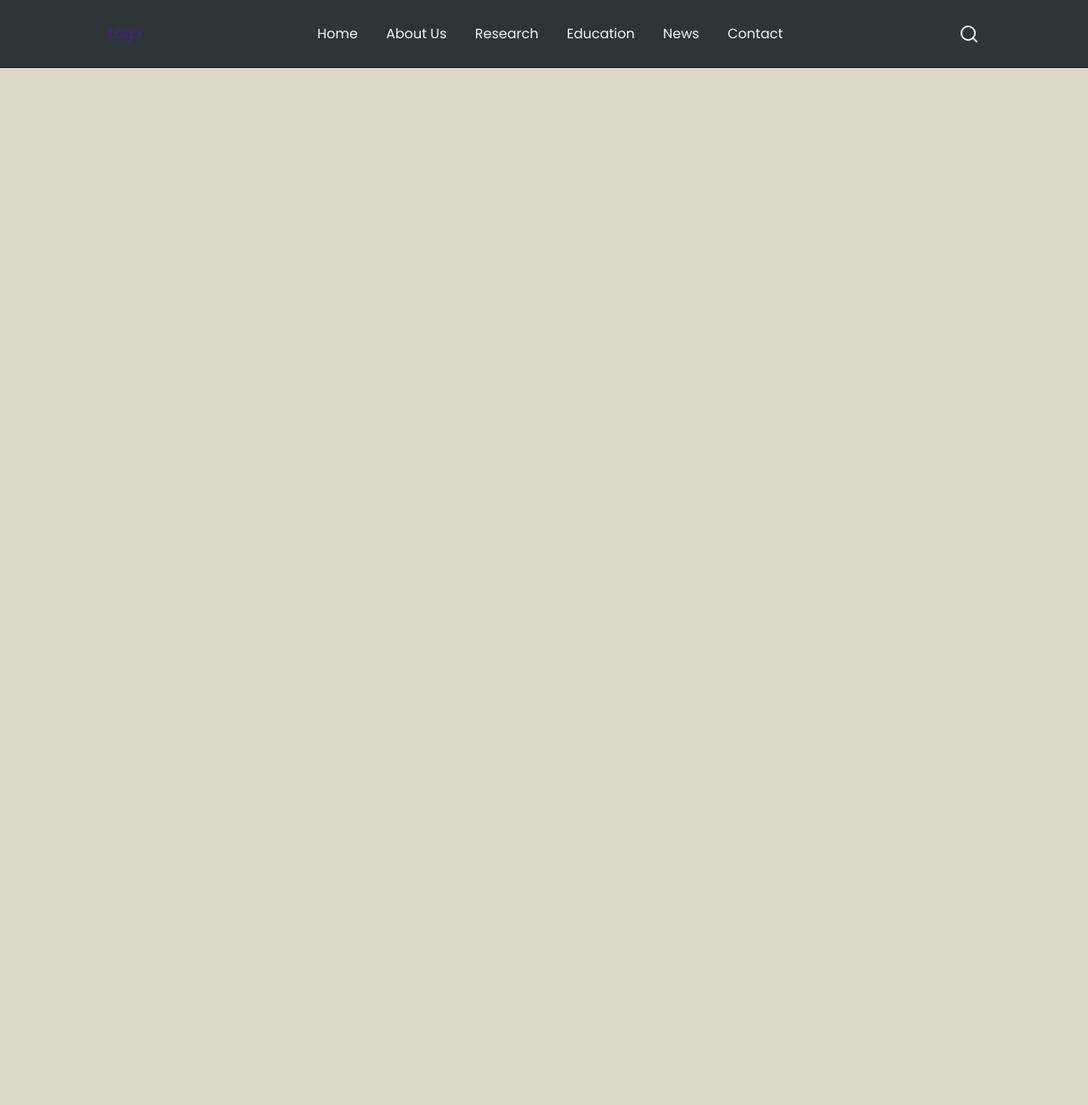
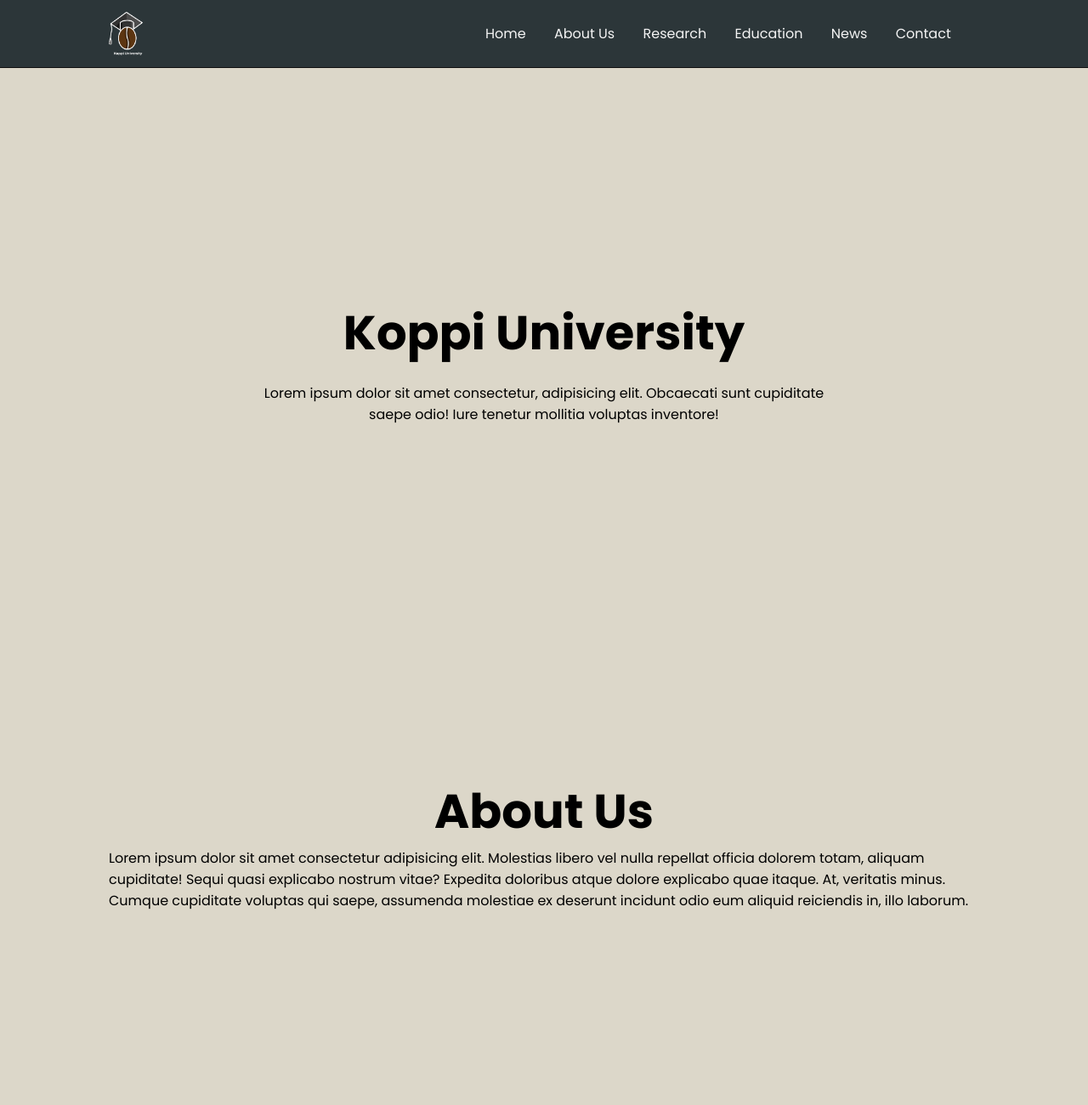
Before and after one commit to febriandfa/KoppiUniversity, a plain HTML site: page index.html in a window 1280 px wide. Shown: the top 1300 px of the page at 85% size. Before the commit the page ends 800 px from the top, so only its background shows below. Drawn offline with nearby package versions, Linux system fonts and the light colour scheme; a web font is replaced by a local one.

Commit message:
Add files via upload

```diff
--- a/index.html
+++ b/index.html
@@ -18,7 +18,7 @@
   <body>
     <nav>
       <div class="container">
-        <a href="">Logo</a>
+        <a href="#"><img src="./asset/KoppiLogo.png" alt="" /></a>
         <ul class="nav-item">
           <li><a href="">Home</a></li>
           <li><a href="">About Us</a></li>
@@ -27,11 +27,47 @@
           <li><a href="">News</a></li>
           <li><a href="">Contact</a></li>
         </ul>
-        <div class="nav-button">
-          <a href="#"><i class="seacrh" data-feather="search"></i></a>
-        </div>
       </div>
     </nav>
+
+    <section id="landing">
+      <div class="container">
+        <div class="title">
+          <h1>Koppi University</h1>
+          <p>Lorem ipsum dolor sit amet consectetur, adipisicing elit. Obcaecati sunt cupiditate saepe odio! Iure tenetur mollitia voluptas inventore!</p>
+        </div>
+        <!-- <div class="button bawah">
+          <button>Explore Use</button>
+        </div> -->
+      </div>
+    </section>
+    <section id="about">
+      <div class="container">
+        <h1>About Us</h1>
+        <p>
+          Lorem ipsum dolor sit amet consectetur adipisicing elit. Molestias libero vel nulla repellat officia dolorem totam, aliquam cupiditate! Sequi quasi explicabo nostrum vitae? Expedita doloribus atque dolore explicabo quae itaque.
+          At, veritatis minus. Cumque cupiditate voluptas qui saepe, assumenda molestiae ex deserunt incidunt odio eum aliquid reiciendis in, illo laborum.
+        </p>
+      </div>
+    </section>
+    <section id="faculty">
+      <div class="container">
+        <h1>Faculty</h1>
+        <p>
+          Lorem ipsum dolor sit amet consectetur adipisicing elit. A, eos ad. Quod architecto vitae exercitationem quia culpa est, incidunt officiis maxime! Quod rerum delectus illum quam necessitatibus adipisci suscipit iure corrupti
+          deserunt. Sapiente at omnis animi! Nihil dolorem debitis voluptatibus hic delectus, autem quasi dicta et provident eius excepturi quia.
+        </p>
+      </div>
+    </section>
+    <section id="facilities">
+      <div class="container">
+        <h1>Facilities</h1>
+        <p>
+          Lorem ipsum dolor sit amet consectetur, adipisicing elit. Porro possimus est veritatis minima sed eligendi molestiae laboriosam laudantium vero nam odio iste quia harum temporibus aspernatur a alias, incidunt nihil exercitationem
+          repellendus perspiciatis placeat ullam, eaque velit? Nulla voluptatibus, placeat quidem, dignissimos aperiam eos facilis fugiat amet in ex mollitia!
+        </p>
+      </div>
+    </section>
   </body>
 
   <!-- Feather Icons Start -->
--- a/style.css
+++ b/style.css
@@ -70,7 +70,38 @@ nav .container {
   color: var(--putih);
 }
 
+nav img {
+  width: 2.5rem;
+  display: flex;
+  align-items: center;
+}
+
+section {
+  padding: 7rem 0 3rem;
+  max-width: 100vw;
+  overflow-x: hidden;
+  height: 100vh;
+}
+
 body {
   font-family: "Poppins", sans-serif;
   background-color: var(--keempat);
 }
+
+h1 {
+  text-align: center;
+  font-size: 3.5rem;
+}
+
+/* Main Section */
+#landing {
+  display: flex;
+  align-items: center;
+}
+
+#landing p {
+  text-align: center;
+  width: 70%;
+  padding: 1rem;
+  margin: auto;
+}
```
Also changed, not shown: asset/KoppiLogo.png (added), 1 other file.
